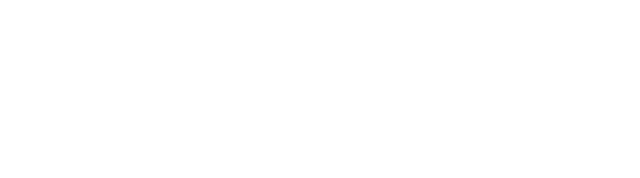
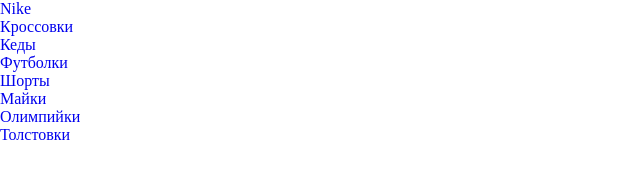
Before and after one commit to mara007bu/test, a plain HTML site: page index.html in a window 1280 px wide. Shown: the whole page, without its empty margins (0-640 px from the left). Drawn offline with Linux system fonts and the light colour scheme.

Commit message:
v1 htmt nav

```diff
--- a/index.html
+++ b/index.html
@@ -8,6 +8,19 @@
     <link rel="stylesheet" href="style/style.css">
 </head>
 <body>
-
+    <header class="header">
+        <nav class="header__nav">
+            <a href="#" class="header__nav-logo">Nike</a>
+            <ul class="header__menu">
+                <li class="header__menu-item"><a href="#" class="header__menu-link">Кроссовки</a></li>
+                <li class="header__menu-item"><a href="#" class="header__menu-link">Кеды</a></li>
+                <li class="header__menu-item"><a href="#" class="header__menu-link">Футболки</a></li>
+                <li class="header__menu-item"><a href="#" class="header__menu-link">Шорты</a></li>
+                <li class="header__menu-item"><a href="#" class="header__menu-link">Майки</a></li>
+                <li class="header__menu-item"><a href="#" class="header__menu-link">Олимпийки</a></li>
+                <li class="header__menu-item"><a href="#" class="header__menu-link">Толстовки</a></li>
+            </ul>
+        </nav>
+    </header>
 </body>
 </html>
```
